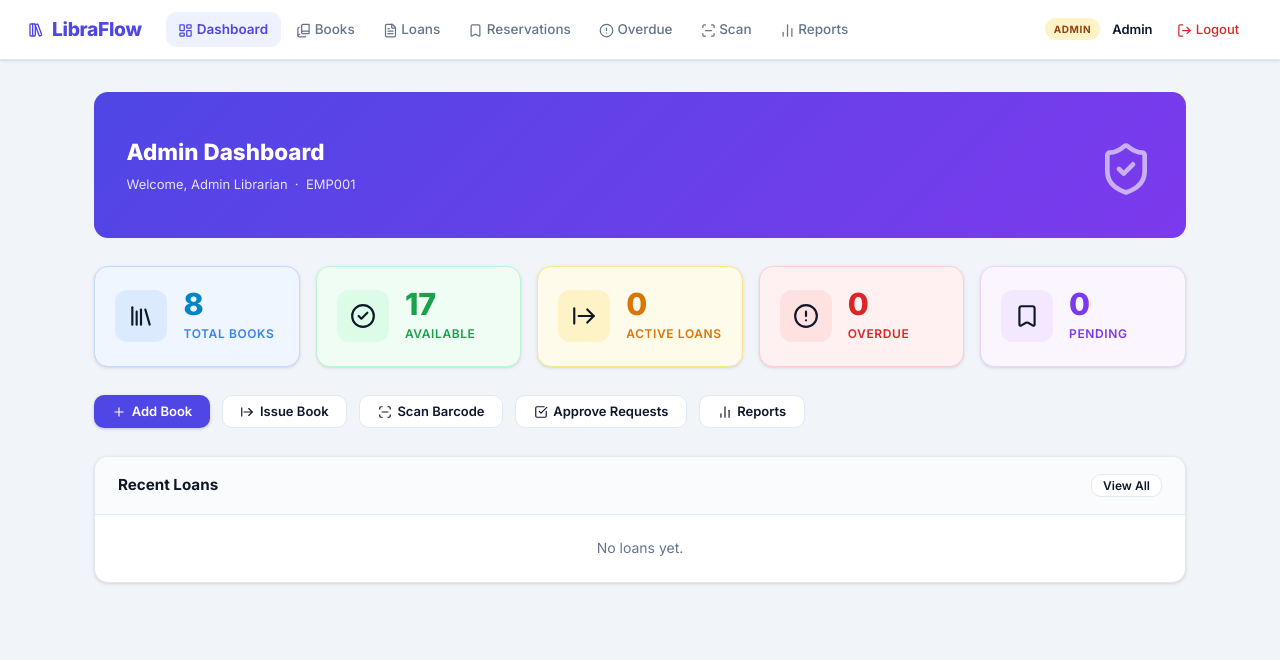
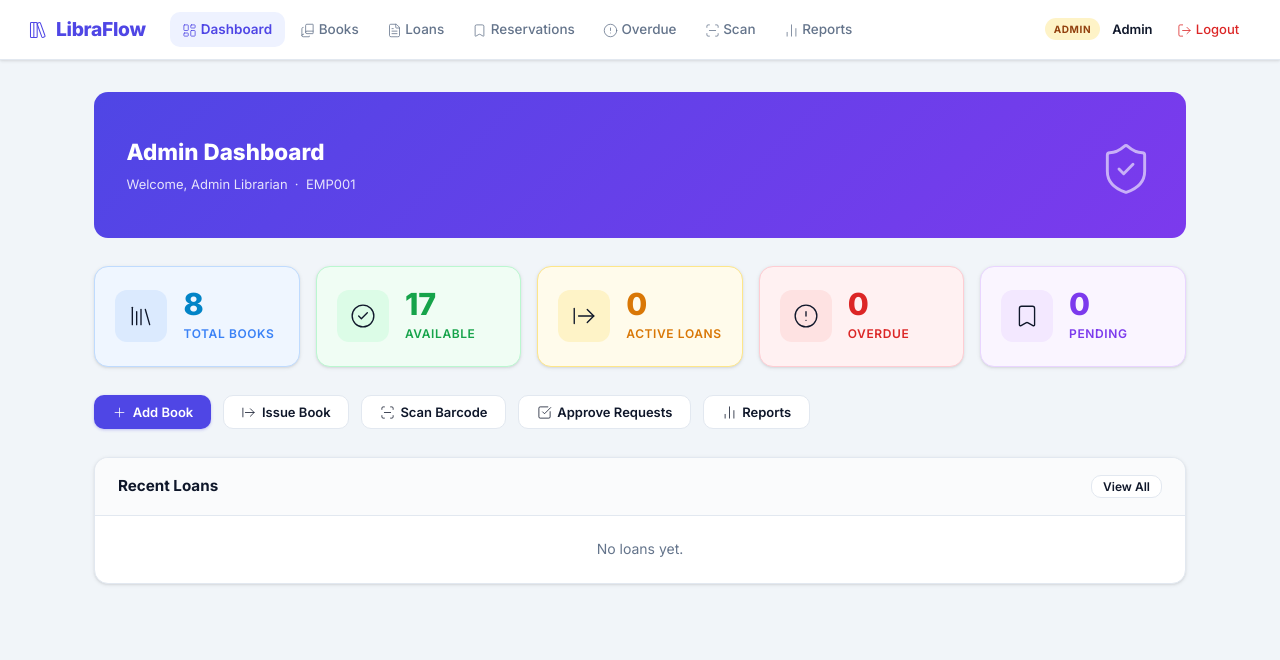
Before and after one commit to Aryankanani1/LibraFlow, a Flask app: page /admin/dashboard in a window 1280 px wide. Shown: the top 660 px of the page. Run offline with Flask 3, Linux system fonts and the light colour scheme; a user stored in the database is signed in; data comes from the database, SQL or seed files in the repository; data that the repository does not hold is empty.

Commit message:
Set Lucide icon stroke-width to 1.25 for thinner look

```diff
--- a/static/css/style.css
+++ b/static/css/style.css
@@ -50,19 +50,19 @@ a:hover { text-decoration: underline; }
 
 /* ── Lucide Icons ─────────────────────────────────────────────────────── */
 .lucide {
-  width: 16px; height: 16px;
-  stroke-width: 2;
+  width: 20px; height: 20px;
+  stroke-width: 1.25;
   vertical-align: middle;
   flex-shrink: 0;
 }
-.brand-icon .lucide     { width: 22px; height: 22px; color: var(--primary); }
-.welcome-banner-icon .lucide { width: 56px; height: 56px; opacity: .75; }
-.stat-icon .lucide      { width: 26px; height: 26px; }
-.auth-icon .lucide      { width: 48px; height: 48px; color: var(--primary); }
-.alert .lucide          { width: 16px; height: 16px; flex-shrink: 0; }
-.nav-link .lucide       { width: 15px; height: 15px; }
-.btn .lucide            { width: 14px; height: 14px; }
-.nav-hamburger .lucide  { width: 22px; height: 22px; }
+.brand-icon .lucide          { width: 22px; height: 22px; color: var(--primary); }
+.welcome-banner-icon .lucide { width: 56px; height: 56px; opacity: .75; stroke-width: 1.25; }
+.stat-icon .lucide           { width: 26px; height: 26px; stroke-width: 1.25; }
+.auth-icon .lucide           { width: 48px; height: 48px; color: var(--primary); stroke-width: 1.25; }
+.alert .lucide               { width: 16px; height: 16px; flex-shrink: 0; }
+.nav-link .lucide            { width: 15px; height: 15px; }
+.btn .lucide                 { width: 15px; height: 15px; }
+.nav-hamburger .lucide       { width: 22px; height: 22px; }
 
 /* ── Navbar ───────────────────────────────────────────────────────────── */
 .navbar {
```
